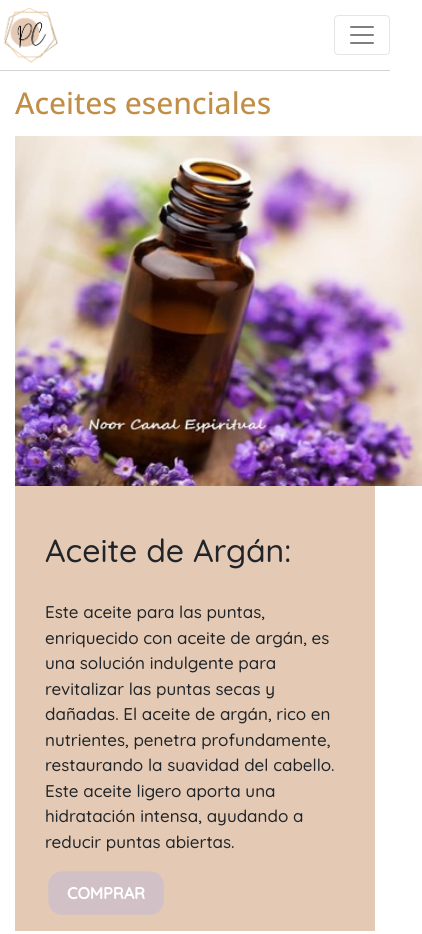
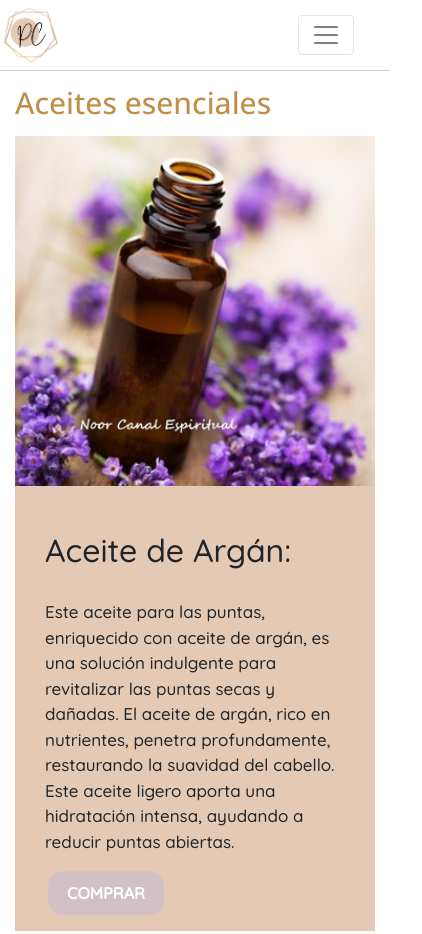
Before and after one commit to Priscila441/PreEntrega3-, a website: page productos2/aceites2.html in a window 390 px wide. Shown: the top 934 px of the page, 422 px wide, since content can reach past the window. Drawn offline with nearby package versions, Linux system fonts and the light colour scheme.

Commit message:
cambie ruta del logo pequeño, y tamaño de las imagenes en vista mobile

```diff
--- a/sass/components/_header.scss
+++ b/sass/components/_header.scss
@@ -56,10 +56,14 @@ header {
 @media only screen and (max-width: 576px) {
     .navbar-brand {
         img {
-            content: url('/imagenes/logoPequeño1.png'); /* Cambiar la ruta de la imagen para el logo en tamaños de pantalla de celular */
+            content: url('../../imagenes/logoPequeño1.png'); /* Cambiar la ruta de la imagen para el logo en tamaños de pantalla de celular */
             height: 60px; /* Ajusta el tamaño del logo para pantallas de celular */
         }
     }
+    header{
+        padding-right: 36px;
+    }
+
 }
 /* Media query para pantalla de tablet */
 @media only screen and (min-width: 577px) and (max-width: 992px) {
--- a/sass/components/_main.scss
+++ b/sass/components/_main.scss
@@ -114,7 +114,7 @@ main{
     .img-nosotras{
         @include imagenes(auto,40vw);
     }
-
+    //mobile
     @media only screen and (max-width: 576px) {
         grid-area: main;
         .imgPrincipal{
@@ -124,7 +124,7 @@ main{
             display: block;
         }
         .img-productos{
-            @include imagenes(350px,407px);
+            @include imagenes(350px,100%);
         }
         .izquierda{
             margin:15px;
@@ -152,7 +152,7 @@ main{
         }
     }
 
-    /* Media query para pantalla de tablet */
+    /* tablet */
     @media only screen and (min-width: 577px) and (max-width: 992px) {
         .parrafo{
             padding: 0px;
@@ -166,7 +166,7 @@ main{
         }
     }
 
-    /* Media Query para pantallas Desktop*/
+    /*Desktop*/
     @media only screen and (min-width: 981px) {
         #carouselExampleMobile{
             display: none;
```
Also changed, not shown: css/style.css, 1 other file.
